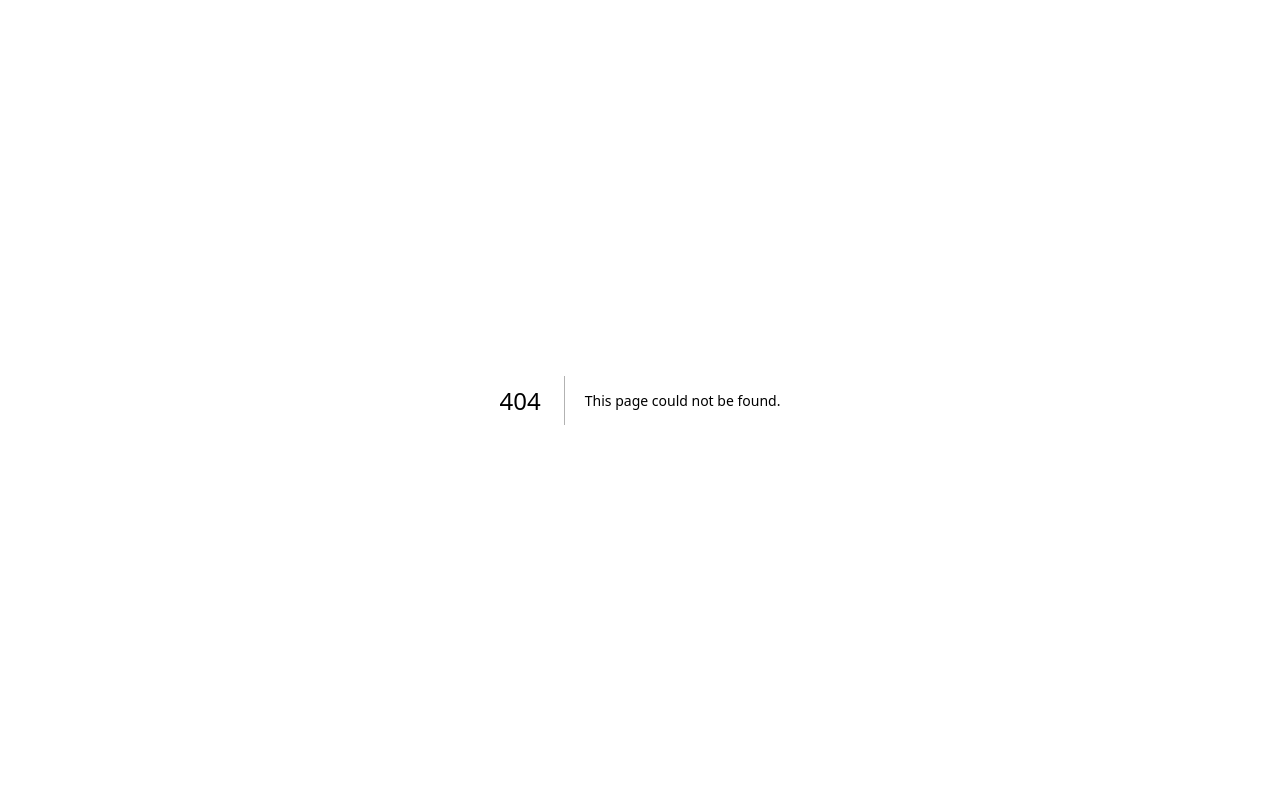
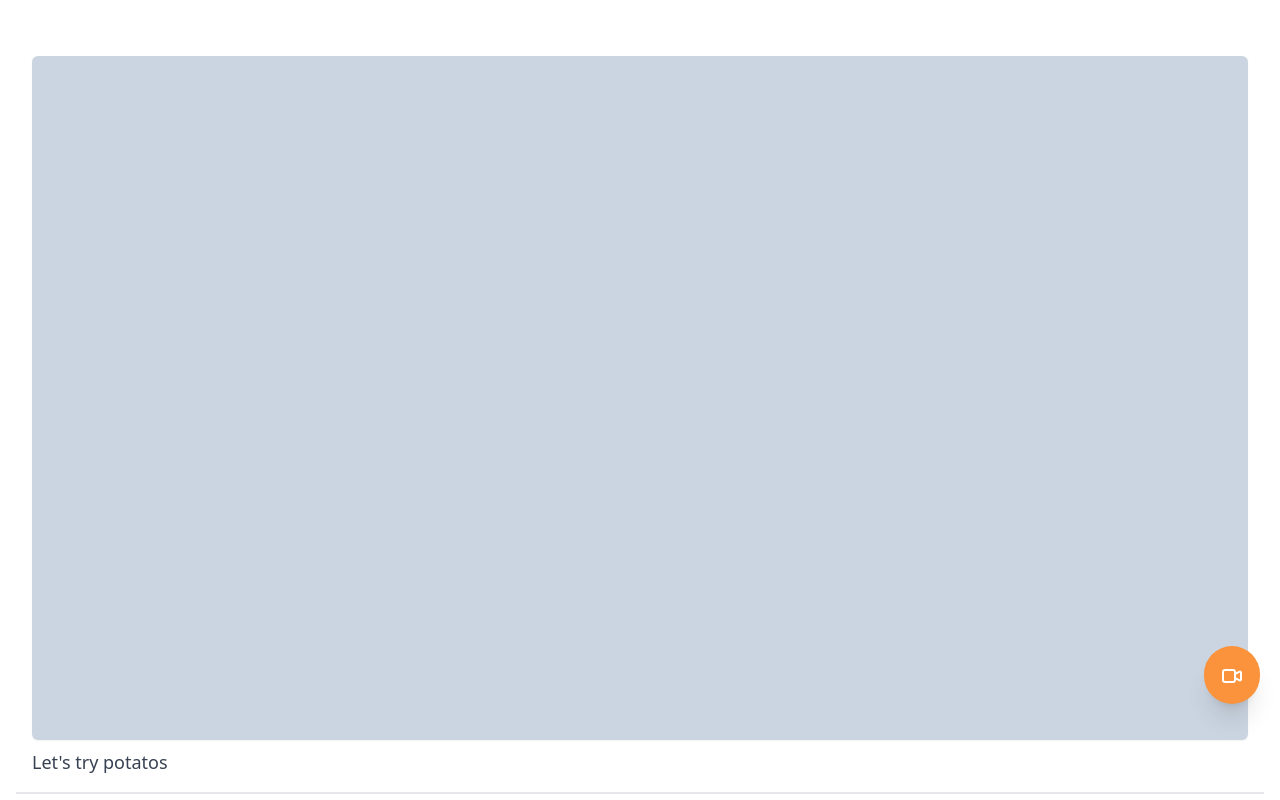
Before and after one commit to dykevin23/carrot-market-clone, a Next.js app: page /live in a window 1280 px wide. Before the commit this address had no page. Shown: the top 800 px of the page. Built offline with nearby package versions, Linux system fonts and the light colour scheme.

Commit message:
5.13 Streams

```diff
--- /dev/null
+++ b/pages/live.tsx
@@ -0,0 +1,33 @@
+import { NextPage } from "next";
+
+const Live: NextPage = () => {
+  return (
+    <div className="py-10 px-4 divide-y-2 space-y-4">
+      {[1, 2, 3, 4, 5].map((_, i) => (
+        <div className="pt-4 px-4" key={i}>
+          <div className="w-full rounded-md shadow-sm bg-slate-300 aspect-video"></div>
+          <h3 className="text-gray-700 text-lg mt-2">Let's try potatos</h3>
+        </div>
+      ))}
+      <button className="fixed hover:bg-orange-500 transition-colors cursor-pointer bottom-24 right-5 shadow-xl bg-orange-400 rounded-full p-4 text-white border-transparent">
+        <svg
+          className="h-6 w-6"
+          xmlns="http://www.w3.org/2000/svg"
+          fill="none"
+          viewBox="0 0 24 24"
+          stroke="currentColor"
+          aria-hidden="true"
+        >
+          <path
+            strokeLinecap="round"
+            strokeLinejoin="round"
+            strokeWidth="2"
+            d="M15 10l4.553-2.276A1 1 0 0121 8.618v6.764a1 1 0 01-1.447.894L15 14M5 18h8a2 2 0 002-2V8a2 2 0 00-2-2H5a2 2 0 00-2 2v8a2 2 0 002 2z"
+          />
+        </svg>
+      </button>
+    </div>
+  );
+};
+
+export default Live;
```
